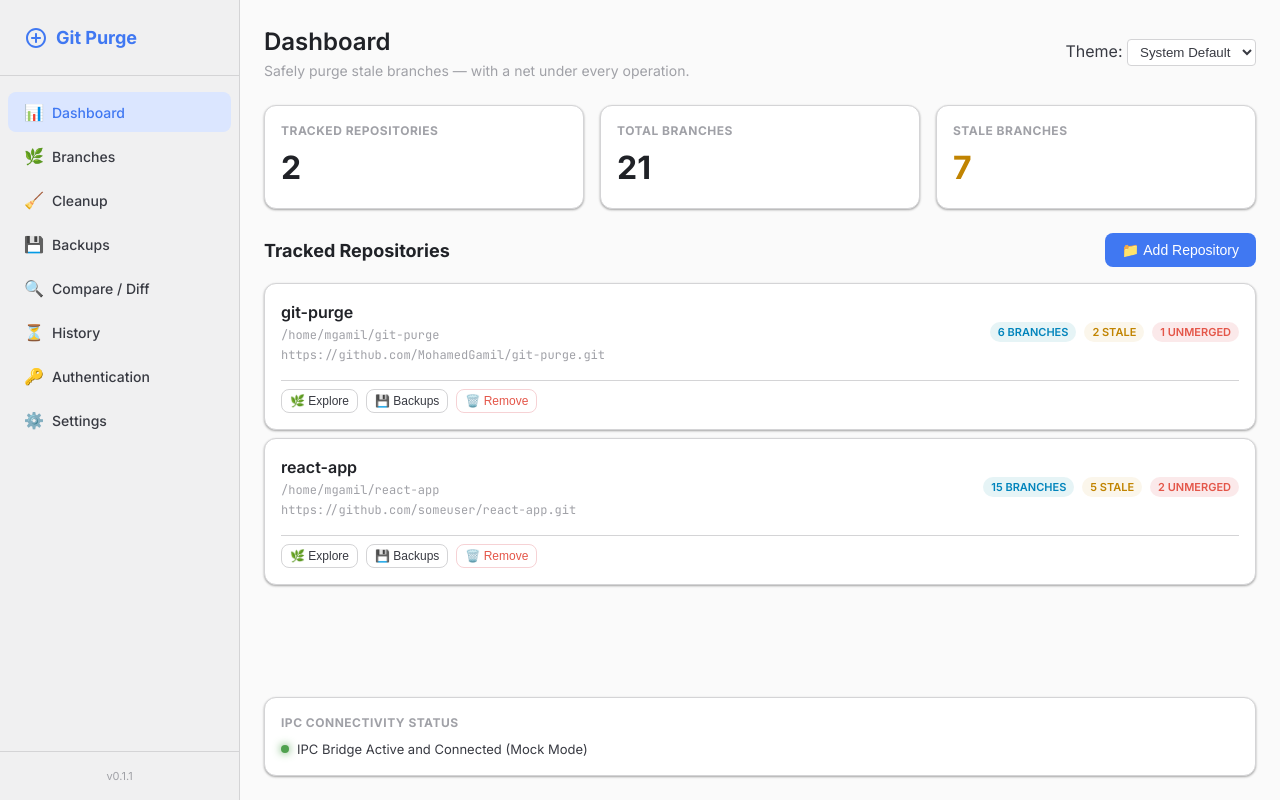
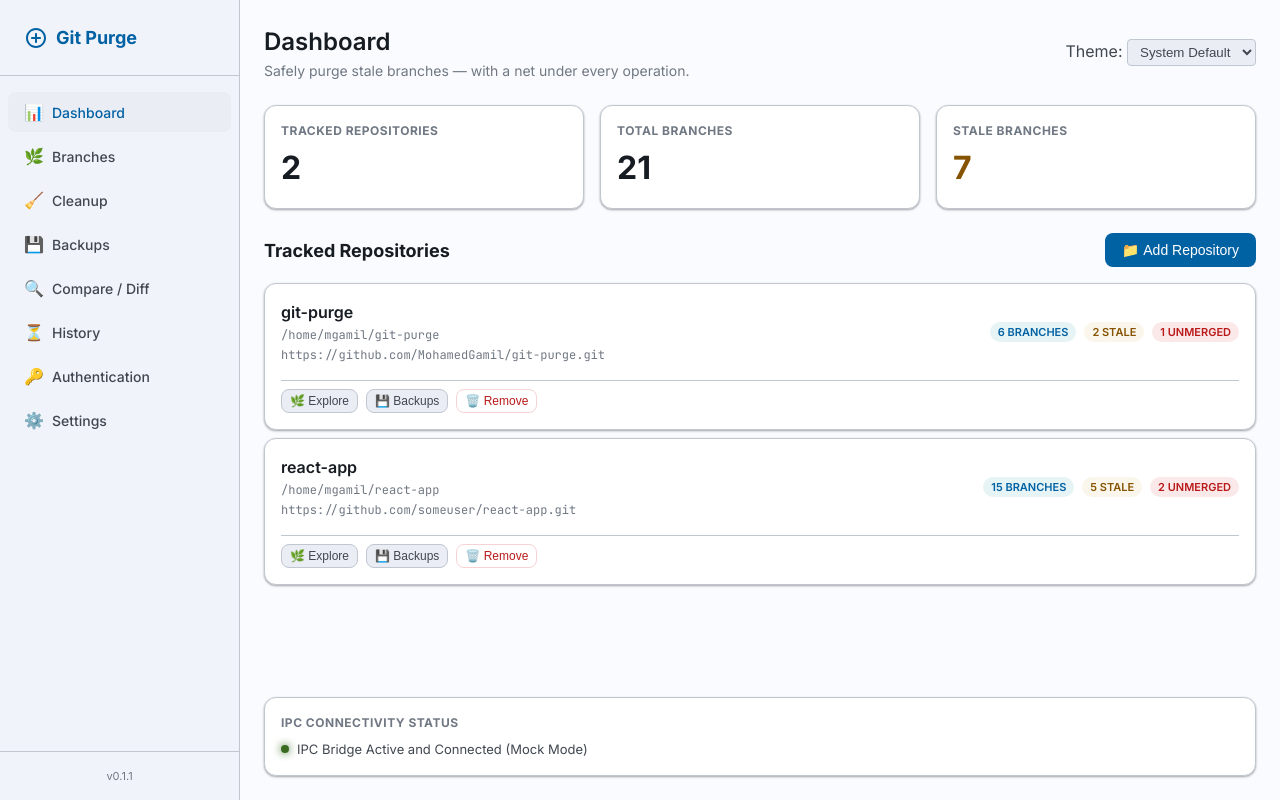
Before and after one commit to MohamedGamil/git-purge, a Vue app in the folder apps/desktop/: page / in a window 1280 px wide. Built offline with nearby package versions, Linux system fonts and the light colour scheme.

Commit message:
feat: introduce centralized design system in DESIGN.md and update project conventions

```diff
--- a/apps/desktop/src/styles/tokens.css
+++ b/apps/desktop/src/styles/tokens.css
@@ -1,40 +1,103 @@
-/* tokens.css — Palette + Shared Design Tokens (CONVENTIONS §12, UI Design System §2) */
+/* tokens.css — Palette + Shared Design Tokens (CONVENTIONS §12, DESIGN.md) */
 
 :root {
-  /* One Dark Pro palette (dark source) */
-  --odp-bg: #282c34;
-  --odp-bg-deep: #21252b;
-  --odp-bg-raised: #2c313a;
-  --odp-fg: #abb2bf;
-  --odp-fg-strong: #d7dae0;
-  --odp-black: #3f4451;
-  --odp-red: #e06c75;
-  --odp-green: #98c379;
-  --odp-yellow: #e5c07b;
-  --odp-orange: #d19a66;
-  --odp-blue: #61afef;
-  --odp-purple: #c678dd;
-  --odp-cyan: #56b6c2;
-  --odp-gray: #5c6370;
-  --odp-selection: #3e4451;
-  --odp-accent: #61afef;
+  /* Design Tokens - Dark Scheme (Default) */
+  --color-dark-surface: #0d141d;
+  --color-dark-surface-dim: #0d141d;
+  --color-dark-surface-bright: #333a44;
+  --color-dark-surface-container-lowest: #070f18;
+  --color-dark-surface-container-low: #151c26;
+  --color-dark-surface-container: #19202a;
+  --color-dark-surface-container-high: #232a35;
+  --color-dark-surface-container-highest: #2e3540;
+  --color-dark-on-surface: #dce3f0;
+  --color-dark-on-surface-variant: #c0c7d1;
+  --color-dark-inverse-surface: #dce3f0;
+  --color-dark-inverse-on-surface: #2a313b;
+  --color-dark-outline: #8a919b;
+  --color-dark-outline-variant: #404750;
+  --color-dark-surface-tint: #95ccff;
+  --color-dark-primary: #95ccff;
+  --color-dark-on-primary: #003352;
+  --color-dark-primary-container: #61afef;
+  --color-dark-on-primary-container: #004167;
+  --color-dark-inverse-primary: #006399;
+  --color-dark-secondary: #a7d387;
+  --color-dark-on-secondary: #163800;
+  --color-dark-secondary-container: #2b5013;
+  --color-dark-on-secondary-container: #96c178;
+  --color-dark-tertiary: #f6bb84;
+  --color-dark-on-tertiary: #4b2800;
+  --color-dark-tertiary-container: #d59d69;
+  --color-dark-on-tertiary-container: #5a3408;
+  --color-dark-error: #ffb4ab;
+  --color-dark-on-error: #690005;
+  --color-dark-error-container: #93000a;
+  --color-dark-on-error-container: #ffdad6;
+  --color-dark-primary-fixed: #cde5ff;
+  --color-dark-primary-fixed-dim: #95ccff;
+  --color-dark-on-primary-fixed: #001d32;
+  --color-dark-on-primary-fixed-variant: #004a75;
+  --color-dark-secondary-fixed: #c3f0a1;
+  --color-dark-secondary-fixed-dim: #a7d387;
+  --color-dark-on-secondary-fixed: #0a2100;
+  --color-dark-on-secondary-fixed-variant: #2b5013;
+  --color-dark-tertiary-fixed: #ffdcbf;
+  --color-dark-tertiary-fixed-dim: #f6bb84;
+  --color-dark-on-tertiary-fixed: #2d1600;
+  --color-dark-on-tertiary-fixed-variant: #663e12;
+  --color-dark-background: #0d141d;
+  --color-dark-on-background: #dce3f0;
+  --color-dark-surface-variant: #2e3540;
 
-  /* One Light palette (light source) */
-  --olt-bg: #fafafa;
-  --olt-surface: #ffffff;
-  --olt-surface-variant: #f0f0f1;
-  --olt-fg: #383a42;
-  --olt-fg-strong: #202227;
-  --olt-border: #d4d4d6;
-  --olt-red: #e45649;
-  --olt-green: #50a14f;
-  --olt-amber: #c18401;
-  --olt-orange: #b76b01;
-  --olt-blue: #4078f2;
-  --olt-purple: #a626a4;
-  --olt-cyan: #0184bc;
-  --olt-gray: #a0a1a7;
-  --olt-selection: #dbe6ff;
+  /* Design Tokens - Light Scheme (Compatible Variant) */
+  --color-light-surface: #ffffff;
+  --color-light-surface-dim: #e1e2ec;
+  --color-light-surface-bright: #ffffff;
+  --color-light-surface-container-lowest: #ffffff;
+  --color-light-surface-container-low: #f1f3fa;
+  --color-light-surface-container: #ebedf5;
+  --color-light-surface-container-high: #e0e2eb;
+  --color-light-surface-container-highest: #d5d7e0;
+  --color-light-on-surface: #171c22;
+  --color-light-on-surface-variant: #404750;
+  --color-light-inverse-surface: #0d141d;
+  --color-light-inverse-on-surface: #fafbfe;
+  --color-light-outline: #707883;
+  --color-light-outline-variant: #c0c7d1;
+  --color-light-surface-tint: #0061a3;
+  --color-light-primary: #0061a3;
+  --color-light-on-primary: #ffffff;
+  --color-light-primary-container: #d1e4ff;
+  --color-light-on-primary-container: #001d32;
+  --color-light-inverse-primary: #95ccff;
+  --color-light-secondary: #386b20;
+  --color-light-on-secondary: #ffffff;
+  --color-light-secondary-container: #e2f7e2;
+  --color-light-on-secondary-container: #0a2100;
+  --color-light-tertiary: #865300;
+  --color-light-on-tertiary: #ffffff;
+  --color-light-tertiary-container: #ffecdb;
+  --color-light-on-tertiary-container: #2d1600;
+  --color-light-error: #ba1a1a;
+  --color-light-on-error: #ffffff;
+  --color-light-error-container: #ffdad6;
+  --color-light-on-error-container: #410002;
+  --color-light-primary-fixed: #dbe6ff;
+  --color-light-primary-fixed-dim: #4078f2;
+  --color-light-on-primary-fixed: #002266;
+  --color-light-on-primary-fixed-variant: #0044bb;
+  --color-light-secondary-fixed: #e2f7e2;
+  --color-light-secondary-fixed-dim: #50a14f;
+  --color-light-on-secondary-fixed: #0a2100;
+  --color-light-on-secondary-fixed-variant: #2b5013;
+  --color-light-tertiary-fixed: #ffecdb;
+  --color-light-tertiary-fixed-dim: #b76b01;
+  --color-light-on-tertiary-fixed: #4d2600;
+  --color-light-on-tertiary-fixed-variant: #804c00;
+  --color-light-background: #fafbfe;
+  --color-light-on-background: #171c22;
+  --color-light-surface-variant: #c0c7d1;
 
   /* Common Layout & Motion Tokens */
   --radius-xs: 4px;
@@ -58,56 +121,56 @@
   --shadow-lg: 0 10px 20px rgba(0, 0, 0, 0.19), 0 6px 6px rgba(0, 0, 0, 0.23);
 }
 
-/* Dark Theme Semantic Mapping */
+/* Dark Theme Semantic Mapping (Default) */
 :root[data-theme="dark"] {
-  --bg: var(--odp-bg-deep);
-  --surface: var(--odp-bg);
-  --surface-variant: var(--odp-bg-deep);
-  --surface-raised: var(--odp-bg-raised);
+  --bg: var(--color-dark-background);
+  --surface: var(--color-dark-surface-container);
+  --surface-variant: var(--color-dark-surface);
+  --surface-raised: var(--color-dark-surface-container-high);
 
-  --on-surface: var(--odp-fg);
-  --on-surface-strong: var(--odp-fg-strong);
-  --muted: var(--odp-gray);
-  --border: var(--odp-black);
+  --on-surface: var(--color-dark-on-surface-variant);
+  --on-surface-strong: var(--color-dark-on-surface);
+  --muted: var(--color-dark-outline);
+  --border: var(--color-dark-outline-variant);
 
-  --primary: var(--odp-blue);
-  --on-primary: #1b1d23;
+  --primary: var(--color-dark-primary);
+  --on-primary: var(--color-dark-on-primary);
 
-  --success: var(--odp-green);
-  --warning: var(--odp-yellow);
-  --danger: var(--odp-red);
-  --info: var(--odp-cyan);
-  --accent-purple: var(--odp-purple);
+  --success: var(--color-dark-secondary);
+  --warning: var(--color-dark-tertiary);
+  --danger: var(--color-dark-error);
+  --info: var(--color-dark-primary);
+  --accent-purple: var(--color-dark-tertiary);
 
-  --selection: var(--odp-selection);
-  --focus-ring: var(--odp-blue);
+  --selection: var(--color-dark-surface-container-high);
+  --focus-ring: var(--color-dark-primary);
   --overlay: rgba(0, 0, 0, 0.55);
   color-scheme: dark;
 }
 
-/* Light Theme Semantic Mapping */
+/* Light Theme Semantic Mapping (Compatible Variant) */
 :root[data-theme="light"] {
-  --bg: var(--olt-bg);
-  --surface: var(--olt-surface);
-  --surface-variant: var(--olt-surface-variant);
-  --surface-raised: var(--olt-surface);
+  --bg: var(--color-light-background);
+  --surface: var(--color-light-surface);
+  --surface-variant: var(--color-light-surface-container-low);
+  --surface-raised: var(--color-light-surface-container);
 
-  --on-surface: var(--olt-fg);
-  --on-surface-strong: var(--olt-fg-strong);
-  --muted: var(--olt-gray);
-  --border: var(--olt-border);
+  --on-surface: var(--color-light-on-surface-variant);
+  --on-surface-strong: var(--color-light-on-surface);
+  --muted: var(--color-light-outline);
+  --border: var(--color-light-outline-variant);
 
-  --primary: var(--olt-blue);
-  --on-primary: #ffffff;
+  --primary: var(--color-light-primary);
+  --on-primary: var(--color-light-on-primary);
 
-  --success: var(--olt-green);
-  --warning: var(--olt-amber);
-  --danger: var(--olt-red);
-  --info: var(--olt-cyan);
-  --accent-purple: var(--olt-purple);
+  --success: var(--color-light-secondary);
+  --warning: var(--color-light-tertiary);
+  --danger: var(--color-light-error);
+  --info: var(--color-light-primary);
+  --accent-purple: var(--color-light-tertiary);
 
-  --selection: var(--olt-selection);
-  --focus-ring: var(--olt-blue);
+  --selection: var(--color-light-surface-container);
+  --focus-ring: var(--color-light-primary);
   --overlay: rgba(30, 32, 38, 0.35);
   color-scheme: light;
 }
@@ -115,27 +178,27 @@
 /* System default media query */
 @media (prefers-color-scheme: dark) {
   :root:not([data-theme="light"]):not([data-theme="dark"]) {
-    --bg: var(--odp-bg-deep);
-    --surface: var(--odp-bg);
-    --surface-variant: var(--odp-bg-deep);
-    --surface-raised: var(--odp-bg-raised);
+    --bg: var(--color-dark-background);
+    --surface: var(--color-dark-surface-container);
+    --surface-variant: var(--color-dark-surface);
+    --surface-raised: var(--color-dark-surface-container-high);
 
-    --on-surface: var(--odp-fg);
-    --on-surface-strong: var(--odp-fg-strong);
-    --muted: var(--odp-gray);
-    --border: var(--odp-black);
+    --on-surface: var(--color-dark-on-surface-variant);
+    --on-surface-strong: var(--color-dark-on-surface);
+    --muted: var(--color-dark-outline);
+    --border: var(--color-dark-outline-variant);
 
-    --primary: var(--odp-blue);
-    --on-primary: #1b1d23;
+    --primary: var(--color-dark-primary);
+    --on-primary: var(--color-dark-on-primary);
 
-    --success: var(--odp-green);
-    --warning: var(--odp-yellow);
-    --danger: var(--odp-red);
-    --info: var(--odp-cyan);
-    --accent-purple: var(--odp-purple);
+    --success: var(--color-dark-secondary);
+    --warning: var(--color-dark-tertiary);
+    --danger: var(--color-dark-error);
+    --info: var(--color-dark-primary);
+    --accent-purple: var(--color-dark-tertiary);
 
-    --selection: var(--odp-selection);
-    --focus-ring: var(--odp-blue);
+    --selection: var(--color-dark-surface-container-high);
+    --focus-ring: var(--color-dark-primary);
     --overlay: rgba(0, 0, 0, 0.55);
     color-scheme: dark;
   }
@@ -143,27 +206,27 @@
 
 @media (prefers-color-scheme: light) {
   :root:not([data-theme="light"]):not([data-theme="dark"]) {
-    --bg: var(--olt-bg);
-    --surface: var(--olt-surface);
-    --surface-variant: var(--olt-surface-variant);
-    --surface-raised: var(--olt-surface);
+    --bg: var(--color-light-background);
+    --surface: var(--color-light-surface);
+    --surface-variant: var(--color-light-surface-container-low);
+    --surface-raised: var(--color-light-surface-container);
 
-    --on-surface: var(--olt-fg);
-    --on-surface-strong: var(--olt-fg-strong);
-    --muted: var(--olt-gray);
-    --border: var(--olt-border);
+    --on-surface: var(--color-light-on-surface-variant);
+    --on-surface-strong: var(--color-light-on-surface);
+    --muted: var(--color-light-outline);
+    --border: var(--color-light-outline-variant);
 
-    --primary: var(--olt-blue);
-    --on-primary: #ffffff;
+    --primary: var(--color-light-primary);
+    --on-primary: var(--color-light-on-primary);
 
-    --success: var(--olt-green);
-    --warning: var(--olt-amber);
-    --danger: var(--olt-red);
-    --info: var(--olt-cyan);
-    --accent-purple: var(--olt-purple);
+    --success: var(--color-light-secondary);
+    --warning: var(--color-light-tertiary);
+    --danger: var(--color-light-error);
+    --info: var(--color-light-primary);
+    --accent-purple: var(--color-light-tertiary);
 
-    --selection: var(--olt-selection);
-    --focus-ring: var(--olt-blue);
+    --selection: var(--color-light-surface-container);
+    --focus-ring: var(--color-light-primary);
     --overlay: rgba(30, 32, 38, 0.35);
     color-scheme: light;
   }
```
Also changed, not shown: 4 other files (tests, documents, lock files or other folders).
